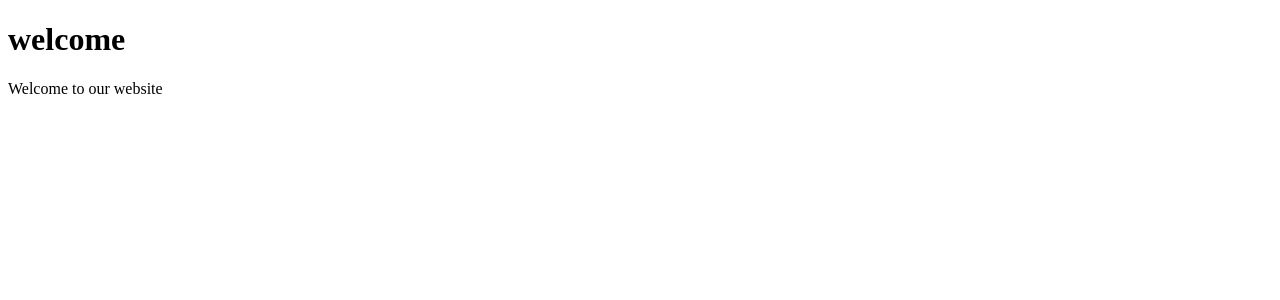
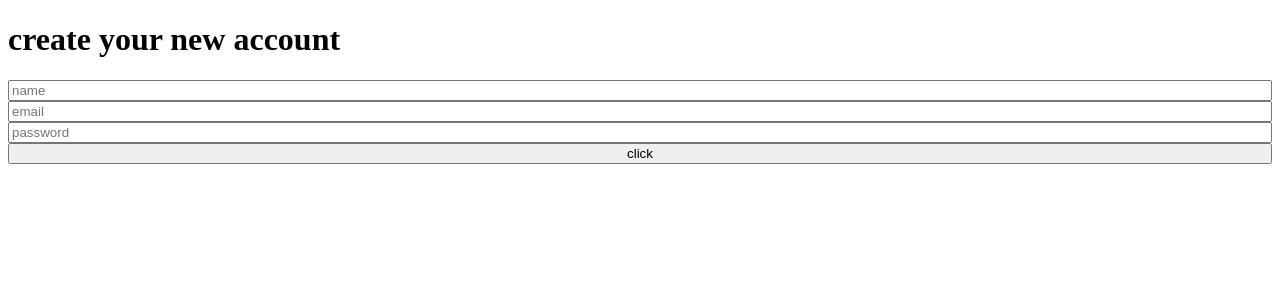
Before and after one commit to biswajit0123/CampusConnect, a React (Vite) app in the folder frontend/: page / in a window 1280 px wide. Shown: the top 300 px of the page. Built offline with nearby package versions, Linux system fonts and the light colour scheme.

Commit message:
login page created

```diff
--- a/frontend/src/App.jsx
+++ b/frontend/src/App.jsx
@@ -1,12 +1,11 @@
-
+import Login from './Pages/Login/Login.jsx'
 
 function App() {
 
   return (
-   <>
-   <h1>welcome</h1>
-   <p>Welcome to our website</p>
-   </>
+    <>
+  <Login />
+    </>
   )
 }
 
--- /dev/null
+++ b/frontend/src/Pages/Login/Login.jsx
@@ -0,0 +1,20 @@
+import styles from './Login.module.css'
+function Login(){
+
+    return(
+        <>
+         <h1>create your new account</h1>
+        <form action="" className={styles.f}>
+        <input type="text" placeholder="name" />
+        <input type="text" placeholder="email" />
+        <input type="text" placeholder="password" />
+
+        <button>click</button>
+       </form>
+        </>
+
+
+    )
+}
+
+export default Login
--- /dev/null
+++ b/frontend/src/Pages/Login/Login.module.css
@@ -0,0 +1,5 @@
+.f{
+    background-color: beige;
+    display: flex;
+    flex-direction: column;
+}
```
